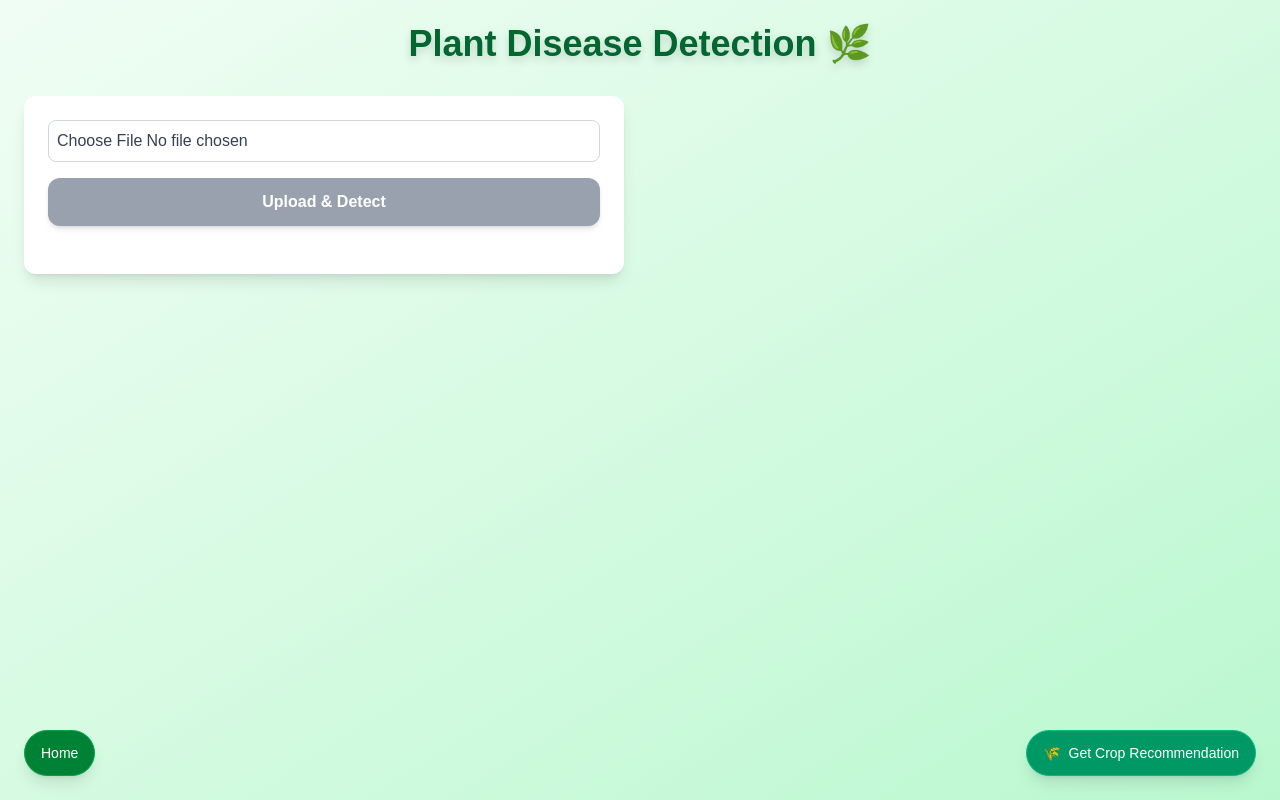
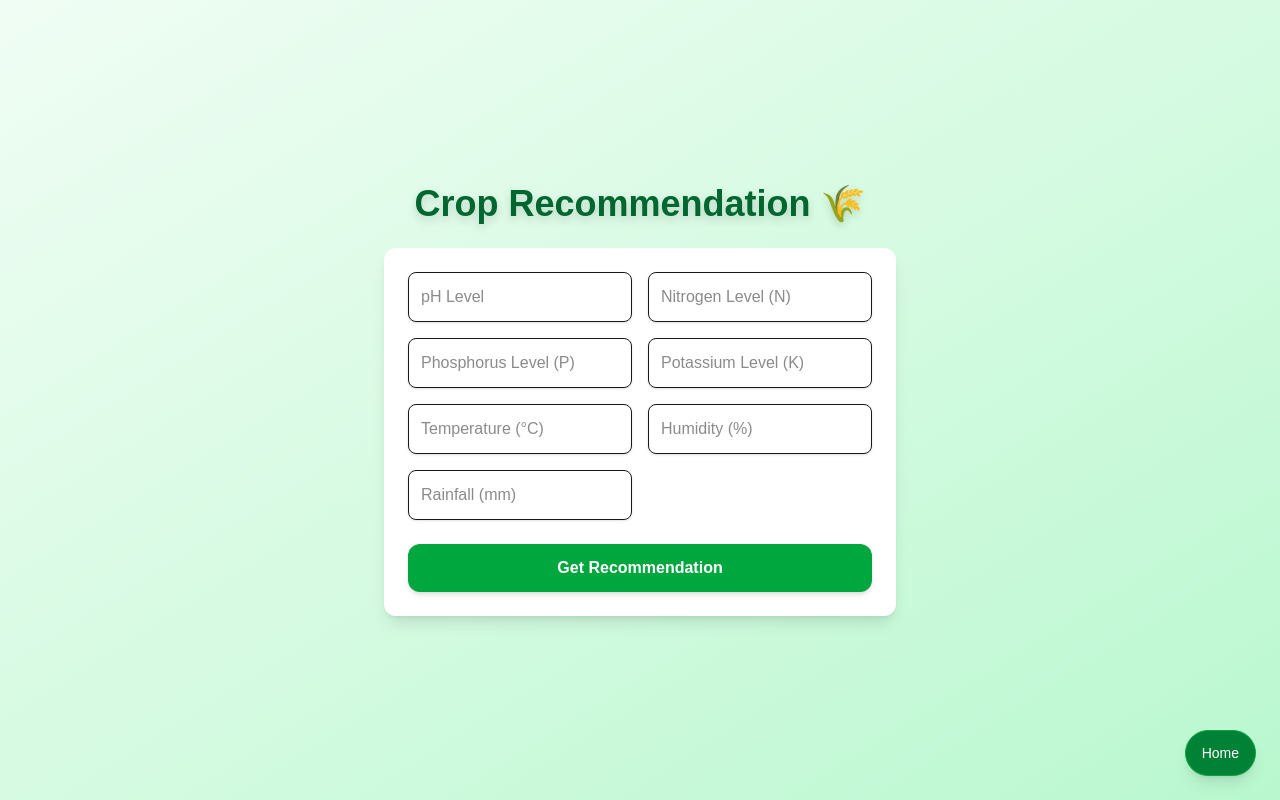
Before and after one commit to deveshidwivedi/AgriSense, a Next.js app in the folder frontend/: page /crop-recommendation in a window 1280 px wide. Built offline with nearby package versions, Linux system fonts and the light colour scheme.

Commit message:
fix frontend

```diff
--- a/frontend/src/app/crop-recommendation/page.tsx
+++ b/frontend/src/app/crop-recommendation/page.tsx
@@ -1,234 +1,129 @@
 "use client";
-
 import { useState } from "react";
+import axios from "axios";
 import Link from "next/link";
 
-interface DetectionResult {
-  predicted_disease: string;
-  confidence: number;
-  symptoms: string[];
-  remedies: string[];
-  gradcam_image?: string;
-  gradcam_generated?: boolean;
-  gradcam_error?: string;
-  visualization_type?: string;
-  last_conv_layer?: string;
-  reason?: string;
-}
+export default function CropRecommendation() {
+  const [ph, setPh] = useState("");
+  const [nitrogen, setNitrogen] = useState("");
+  const [phosphorus, setPhosphorus] = useState("");
+  const [potassium, setPotassium] = useState("");
+  const [temperature, setTemperature] = useState("");
+  const [humidity, setHumidity] = useState("");
+  const [rainfall, setRainfall] = useState("");
+  const [recommendations, setRecommendations] = useState<string>("");
+  const [loading, setLoading] = useState(false);
 
-export default function DiseaseDetection() {
-  const [selectedFile, setSelectedFile] = useState<File | null>(null);
-  const [previewUrl, setPreviewUrl] = useState<string | null>(null);
-  const [prediction, setPrediction] = useState<DetectionResult | null>(null);
-  const [error, setError] = useState<string>("");
-  const [loading, setLoading] = useState<boolean>(false);
-
-  const handleFileChange = (event: React.ChangeEvent<HTMLInputElement>) => {
-    const file = event.target.files?.[0];
-    if (file) {
-      setSelectedFile(file);
-      setPreviewUrl(URL.createObjectURL(file));
-      setPrediction(null);
-      setError("");
+  const handleRecommend = async () => {
+    if (
+      !ph ||
+      !nitrogen ||
+      !phosphorus ||
+      !potassium ||
+      !temperature ||
+      !humidity ||
+      !rainfall
+    ) {
+      setRecommendations("Please enter all fields.");
+      return;
     }
-  };
-
-  const handleUpload = async () => {
-    if (!selectedFile) return;
-
     setLoading(true);
-    const formData = new FormData();
-    formData.append("image", selectedFile);
-
     try {
-      const response = await fetch(
-        "http://127.0.0.1:8000/api/detect-disease/",
+      const response = await axios.post(
+        "http://127.0.0.1:8000/api/crop-recommendation/",
         {
-          method: "POST",
-          body: formData,
+          ph,
+          N: nitrogen,
+          P: phosphorus,
+          K: potassium,
+          temperature,
+          humidity,
+          rainfall,
         }
       );
-
-      if (!response.ok) {
-        throw new Error("Network response was not ok");
-      }
-
-      const data = await response.json();
-      console.log("Response data:", data); // Debug log
-      setPrediction(data);
-      setError("");
-    } catch (err) {
-      setPrediction(null);
-      setError("Error detecting disease. Please try again.");
-      console.error("Detection error:", err);
+      setRecommendations(response.data.recommended_crop);
+    } catch (error) {
+      setRecommendations("Error fetching recommendations. Please try again.");
     } finally {
       setLoading(false);
     }
   };
 
-  const getDiseaseStatus = (disease: string) => {
-    return disease.toLowerCase().includes("healthy")
-      ? "Healthy"
-      : "Disease Detected";
-  };
-
-  const getStatusColor = (disease: string) => {
-    return disease.toLowerCase().includes("healthy")
-      ? "text-green-600"
-      : "text-red-600";
-  };
-
-  const isHealthy = prediction?.predicted_disease.toLowerCase().includes("healthy");
-
   return (
-    <div className="flex flex-col items-center min-h-screen bg-gradient-to-br from-green-50 to-green-200 p-6 relative">
-      <h1 className="text-4xl font-extrabold text-green-800 drop-shadow-lg mb-8">
-        Plant Disease Detection 🌿
+    <div className="flex flex-col items-center justify-center min-h-screen text-center bg-gradient-to-br from-green-50 to-green-200 p-6 relative">
+      <h1 className="text-4xl font-extrabold text-green-800 drop-shadow-lg">
+        Crop Recommendation 🌾
       </h1>
-
-      <div className="w-full max-w-7xl mx-auto grid grid-cols-1 lg:grid-cols-2 gap-8">
-        {/* Left Column: Upload and Results */}
-        <div className="bg-white p-6 rounded-xl shadow-lg">
-          {/* File Upload Section */}
-          <div className="mb-6">
-            <input
-              type="file"
-              accept="image/*"
-              onChange={handleFileChange}
-              className="block w-full text-gray-700 border border-gray-300 rounded-lg cursor-pointer p-2 mb-4"
-            />
-            <button
-              onClick={handleUpload}
-              disabled={!selectedFile || loading}
-              className="w-full bg-green-600 text-white px-6 py-3 font-semibold rounded-xl shadow-md hover:bg-green-700 transition-all disabled:bg-gray-400 disabled:cursor-not-allowed"
-            >
-              {loading ? "Analyzing..." : "Upload & Detect"}
-            </button>
-          </div>
-
-          {/* Image Previews */}
-          {(previewUrl || prediction?.gradcam_image) && (
-            <div className="grid grid-cols-1 md:grid-cols-2 gap-6 mb-6">
-              {previewUrl && (
-                <div>
-                  <h3 className="text-lg font-semibold text-gray-800 mb-2">
-                    Original Image
-                  </h3>
-                  <div className="border rounded-lg overflow-hidden shadow-md">
-                    <img
-                      src={previewUrl}
-                      alt="Original plant"
-                      className="w-full h-64 object-cover"
-                    />
-                  </div>
-                </div>
-              )}
-              {prediction?.gradcam_image && (
-                <div>
-                  <h3 className="text-lg font-semibold text-gray-800 mb-2">
-                    {isHealthy ? "Health Analysis" : "Disease Heatmap"}
-                  </h3>
-                  <div className="border rounded-lg overflow-hidden shadow-md">
-                    <img
-                      src={prediction.gradcam_image}
-                      alt="Analysis visualization"
-                      className="w-full h-64 object-cover"
-                    />
-                  </div>
-                </div>
-              )}
-            </div>
-          )}
-
-          {/* Prediction Summary */}
-          {prediction && (
-            <div className="p-4 bg-gray-50 rounded-lg">
-              <h4 className="font-semibold text-gray-800 mb-2">
-                Classification Result
-              </h4>
-              <p
-                className={`text-xl font-bold ${getStatusColor(
-                  prediction.predicted_disease
-                )}`}
-              >
-                Status: {getDiseaseStatus(prediction.predicted_disease)}
-              </p>
-              <p className="text-gray-700">
-                Prediction:{" "}
-                <span className="font-medium">
-                  {prediction.predicted_disease.replace(/_/g, " ")}
-                </span>
-              </p>
-              <p className="text-gray-700">
-                Confidence:{" "}
-                <span className="font-medium">
-                  {(prediction.confidence * 100).toFixed(2)}%
-                </span>
-              </p>
-            </div>
-          )}
-
-          {error && (
-            <div className="mt-4 p-3 bg-red-100 border border-red-300 rounded-lg">
-              <p className="text-red-600 font-semibold">{error}</p>
-            </div>
-          )}
+      <div className="mt-6 bg-white p-6 rounded-xl shadow-lg w-full max-w-lg">
+        <div className="grid grid-cols-2 gap-4">
+          <input
+            type="text"
+            value={ph}
+            onChange={(e) => setPh(e.target.value)}
+            placeholder="pH Level"
+            className="border p-3 rounded-lg shadow-sm w-full"
+          />
+          <input
+            type="text"
+            value={nitrogen}
+            onChange={(e) => setNitrogen(e.target.value)}
+            placeholder="Nitrogen Level (N)"
+            className="border p-3 rounded-lg shadow-sm w-full"
+          />
+          <input
+            type="text"
+            value={phosphorus}
+            onChange={(e) => setPhosphorus(e.target.value)}
+            placeholder="Phosphorus Level (P)"
+            className="border p-3 rounded-lg shadow-sm w-full"
+          />
+          <input
+            type="text"
+            value={potassium}
+            onChange={(e) => setPotassium(e.target.value)}
+            placeholder="Potassium Level (K)"
+            className="border p-3 rounded-lg shadow-sm w-full"
+          />
+          <input
+            type="text"
+            value={temperature}
+            onChange={(e) => setTemperature(e.target.value)}
+            placeholder="Temperature (°C)"
+            className="border p-3 rounded-lg shadow-sm w-full"
+          />
+          <input
+            type="text"
+            value={humidity}
+            onChange={(e) => setHumidity(e.target.value)}
+            placeholder="Humidity (%)"
+            className="border p-3 rounded-lg shadow-sm w-full"
+          />
+          <input
+            type="text"
+            value={rainfall}
+            onChange={(e) => setRainfall(e.target.value)}
+            placeholder="Rainfall (mm)"
+            className="border p-3 rounded-lg shadow-sm w-full"
+          />
         </div>
-
-        {/* Right Column: Symptoms and Remedies */}
-        {prediction && !isHealthy && (
-          <div className="bg-white p-6 rounded-xl shadow-lg">
-            <h2 className="text-2xl font-bold text-gray-800 mb-4">
-              Disease Information
-            </h2>
-
-            {/* Symptoms Section */}
-            <div className="mb-6">
-              <h3 className="text-xl font-semibold text-red-700 mb-2">
-                Symptoms
-              </h3>
-              <ul className="list-disc list-inside space-y-1 text-gray-700">
-                {prediction.symptoms.map((symptom, index) => (
-                  <li key={index}>{symptom}</li>
-                ))}
-              </ul>
-            </div>
-
-            {/* Remedies Section */}
-            <div>
-              <h3 className="text-xl font-semibold text-green-700 mb-2">
-                Recommended Remedies
-              </h3>
-              <ul className="list-disc list-inside space-y-1 text-gray-700">
-                {prediction.remedies.map((remedy, index) => (
-                  <li key={index}>{remedy}</li>
-                ))}
-              </ul>
-            </div>
-          </div>
-        )}
-
-        {prediction && isHealthy && (
-            <div className="bg-white p-6 rounded-xl shadow-lg flex flex-col items-center justify-center">
-                 <h2 className="text-2xl font-bold text-green-700 mb-4">
-                    Plant is Healthy!
-                </h2>
-                <p className="text-gray-600 text-center">
-                    No disease was detected. Continue with good care practices to maintain plant health.
-                </p>
-            </div>
+        <button
+          onClick={handleRecommend}
+          className="w-full bg-green-600 text-white px-6 py-3 mt-6 font-semibold rounded-xl shadow-md hover:bg-green-700 transition-all disabled:bg-gray-400 disabled:cursor-not-allowed"
+          disabled={loading}
+        >
+          {loading ? "Fetching..." : "Get Recommendation"}
+        </button>
+        {recommendations && (
+          <p className="mt-4 text-lg text-green-900 font-medium">
+            Recommended Crop:{" "}
+            <span className="font-bold">{recommendations}</span>
+          </p>
         )}
       </div>
 
-      {/* Navigation Buttons */}
-      <Link href="/crop-recommendation">
-        <button className="fixed bottom-6 right-6 bg-emerald-600 text-white px-4 py-3 rounded-full shadow-lg hover:bg-emerald-700 transition-all flex items-center space-x-2 text-sm font-medium border border-emerald-500">
-          <span>🌾</span>
-          <span>Get Crop Recommendation</span>
-        </button>
-      </Link>
+      {/* Home Button - Bottom Right */}
       <Link href="/">
-        <button className="fixed bottom-6 left-6 bg-green-700 text-white px-4 py-3 rounded-full shadow-lg hover:bg-green-800 transition-all flex items-center space-x-2 text-sm font-medium border border-green-600">
+        <button className="fixed bottom-6 right-6 bg-green-700 text-white px-4 py-3 rounded-full shadow-lg hover:bg-green-800 transition-all flex items-center space-x-2 text-sm font-medium border border-green-600">
           <span>Home</span>
         </button>
       </Link>
```
